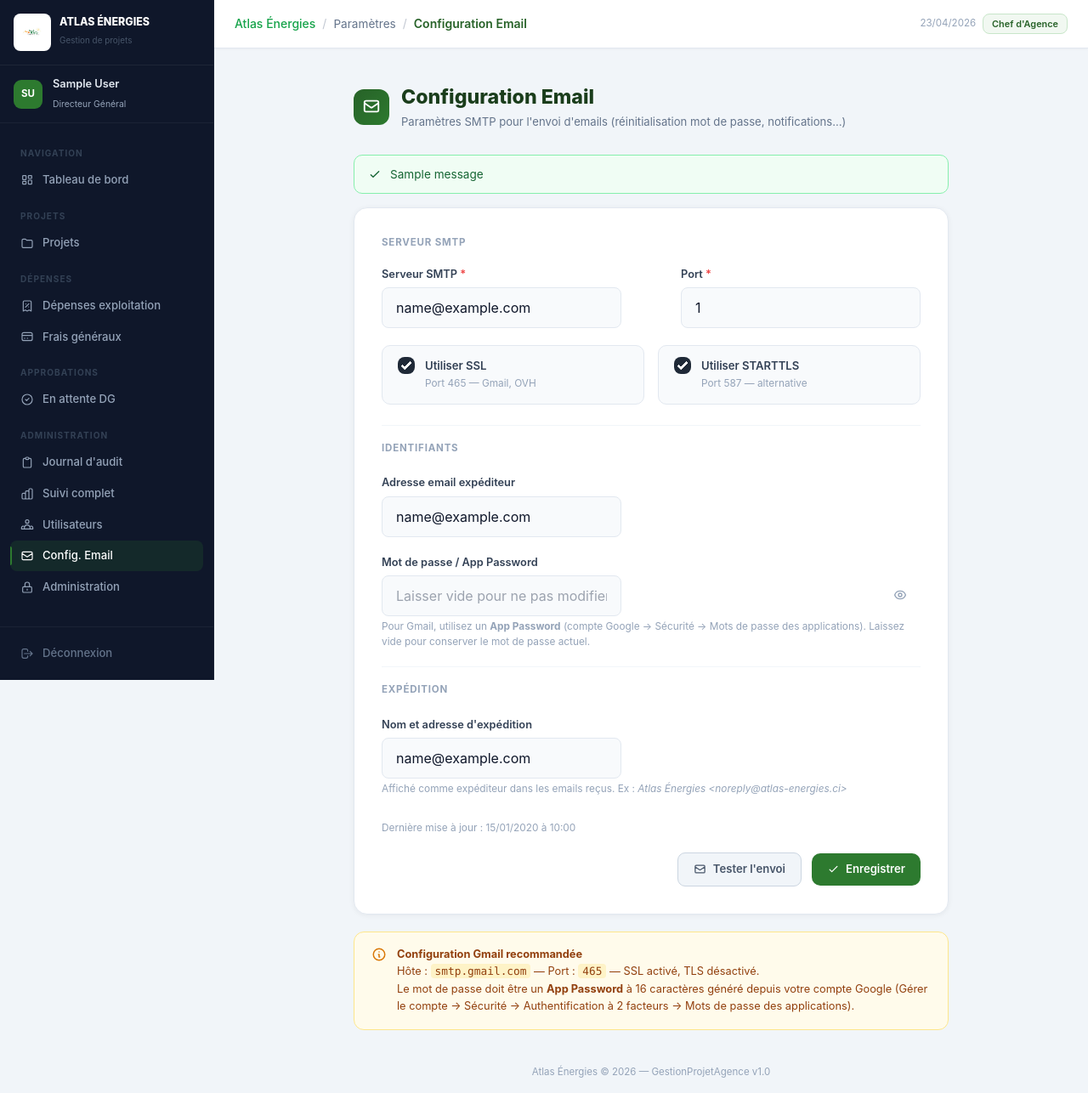
After one commit to Dadihans23/ATLAS-ENERGIE, a Django app: page /parametres/email/ in a window 1280 px wide. The commit adds this page. Shown: the whole page at 85% size. Run offline with Django 3.2, Linux system fonts and the light colour scheme; a user stored in the database is signed in; tables that the repository leaves empty hold one stand-in row (values such as "Sample post"); one stand-in notice (Sample message) is shown; parts of the project's set-up code (start-up, migrations or seed data) failed here and were passed over; some libraries are stand-ins or nearby versions.

Commit message:
fix email server stuff

```diff
--- a/atlas_energies/settings/base.py
+++ b/atlas_energies/settings/base.py
@@ -18,7 +18,7 @@ env = environ.Env(
     TAUX_EUR_XOF=(float, 655.957),
     TAUX_USD_XOF=(float, 605.00),
     MAX_UPLOAD_SIZE_MB=(int, 10),
-    EMAIL_BACKEND=(str, 'django.core.mail.backends.console.EmailBackend'),
+    EMAIL_BACKEND=(str, 'core.email_backend.DatabaseEmailBackend'),
     EMAIL_HOST=(str, 'smtp.gmail.com'),
     EMAIL_PORT=(int, 587),
     EMAIL_HOST_USER=(str, ''),
--- a/core/forms.py
+++ b/core/forms.py
@@ -5,7 +5,7 @@ from django import forms
 from django.contrib.auth.password_validation import validate_password
 from django.core.exceptions import ValidationError
 
-from .models import CustomUser
+from .models import CustomUser, EmailConfig
 
 
 class AgentCreationForm(forms.ModelForm):
@@ -97,3 +97,78 @@ class AgentEditForm(forms.ModelForm):
         labels = {
             'is_active': 'Compte actif',
         }
+
+
+CSS_INPUT = 'form-input-modern input input-bordered w-full'
+CSS_SELECT = 'form-input-modern select select-bordered w-full'
+
+
+class EmailConfigForm(forms.ModelForm):
+    """Formulaire de configuration SMTP (réservé au Chef d'Agence)."""
+
+    email_host_password = forms.CharField(
+        label="Mot de passe / App Password",
+        required=False,
+        widget=forms.PasswordInput(attrs={
+            'class': CSS_INPUT,
+            'placeholder': 'Laisser vide pour ne pas modifier',
+            'autocomplete': 'new-password',
+        }),
+    )
+
+    class Meta:
+        model = EmailConfig
+        fields = [
+            'email_host',
+            'email_port',
+            'email_use_ssl',
+            'email_use_tls',
+            'email_host_user',
+            'email_host_password',
+            'default_from_email',
+        ]
+        widgets = {
+            'email_host': forms.TextInput(attrs={
+                'class': CSS_INPUT,
+                'placeholder': 'smtp.gmail.com',
+            }),
+            'email_port': forms.NumberInput(attrs={
+                'class': CSS_INPUT,
+                'placeholder': '465',
+            }),
+            'email_use_ssl': forms.CheckboxInput(attrs={'class': 'checkbox checkbox-sm'}),
+            'email_use_tls': forms.CheckboxInput(attrs={'class': 'checkbox checkbox-sm'}),
+            'email_host_user': forms.EmailInput(attrs={
+                'class': CSS_INPUT,
+                'placeholder': 'expediteur@gmail.com',
+                'autocomplete': 'off',
+            }),
+            'default_from_email': forms.TextInput(attrs={
+                'class': CSS_INPUT,
+                'placeholder': 'Atlas Énergies <noreply@atlas-energies.ci>',
+            }),
+        }
+
+    def clean(self):
+        cleaned = super().clean()
+        ssl = cleaned.get('email_use_ssl')
+        tls = cleaned.get('email_use_tls')
+        if ssl and tls:
+            raise forms.ValidationError(
+                "SSL et TLS ne peuvent pas être activés en même temps. "
+                "Choisissez SSL (port 465) OU TLS (port 587)."
+            )
+        return cleaned
+
+    def save(self, commit=True):
+        instance = super().save(commit=False)
+        pwd = self.cleaned_data.get('email_host_password', '').strip()
+        if not pwd:
+            # Conserver l'ancien mot de passe si le champ est laissé vide
+            try:
+                instance.email_host_password = EmailConfig.objects.get(pk=1).email_host_password
+            except EmailConfig.DoesNotExist:
+                pass
+        if commit:
+            instance.save()
+        return instance
--- a/core/urls.py
+++ b/core/urls.py
@@ -14,4 +14,8 @@ urlpatterns = [
     path('utilisateurs/nouveau/', views.AgentCreateView.as_view(), name='agent_creer'),
     path('utilisateurs/<int:pk>/modifier/', views.AgentUpdateView.as_view(), name='agent_modifier'),
     path('utilisateurs/<int:pk>/toggle/', views.agent_toggle_active, name='agent_toggle'),
+
+    # Configuration email (Chef d'Agence uniquement)
+    path('parametres/email/', views.EmailConfigView.as_view(), name='email_config'),
+    path('parametres/email/test/', views.email_test, name='email_test'),
 ]
--- a/core/views.py
+++ b/core/views.py
@@ -12,14 +12,15 @@ from pathlib import Path as FilePath
 from django.conf import settings
 from django.contrib import messages
 from django.contrib.auth.decorators import login_required
+from django.core.mail import send_mail
 from django.http import FileResponse, Http404
 from django.shortcuts import render, redirect, get_object_or_404
 from django.urls import reverse_lazy
 from django.views.generic import ListView, CreateView, UpdateView
 
-from .forms import AgentCreationForm, AgentEditForm
+from .forms import AgentCreationForm, AgentEditForm, EmailConfigForm
 from .mixins import ChefRequiredMixin
-from .models import CustomUser
+from .models import CustomUser, EmailConfig
 
 security_logger = logging.getLogger('security')
 
@@ -165,6 +166,61 @@ def agent_toggle_active(request, pk):
     return redirect('core:agent_liste')
 
 
+# ─── Configuration email ─────────────────────────────────────────────────────
+
+class EmailConfigView(ChefRequiredMixin, UpdateView):
+    model = EmailConfig
+    form_class = EmailConfigForm
+    template_name = 'core/email_config.html'
+    success_url = reverse_lazy('core:email_config')
+
+    def get_object(self, queryset=None):
+        return EmailConfig.get_solo()
+
+    def form_valid(self, form):
+        form.save()
+        messages.success(self.request, "Configuration email enregistrée et appliquée.")
+        return redirect(self.success_url)
+
+    def form_invalid(self, form):
+        messages.error(self.request, "Erreur dans le formulaire. Vérifiez les champs.")
+        return super().form_invalid(form)
+
+
+@login_required
+def email_test(request):
+    """Envoie un email de test au compte connecté (Chef uniquement)."""
+    if not request.user.is_chef:
+        raise Http404
+    if request.method != 'POST':
+        return redirect('core:email_config')
+
+    destinataire = request.user.email
+    try:
+        send_mail(
+            subject="[Atlas Énergies] Test de configuration email",
+            message=(
+                "Bonjour,\n\n"
+                "Cet email confirme que la configuration SMTP est opérationnelle.\n\n"
+                "— Atlas Énergies"
+            ),
+            from_email=settings.DEFAULT_FROM_EMAIL,
+            recipient_list=[destinataire],
+            fail_silently=False,
+        )
+        messages.success(
+            request,
+            f"Email de test envoyé à {destinataire}. Vérifiez votre boîte de réception."
+        )
+    except Exception as exc:
+        messages.error(
+            request,
+            f"Échec de l'envoi : {exc}"
+        )
+
+    return redirect('core:email_config')
+
+
 # ─── Handlers d'erreur ────────────────────────────────────────────────────────
 
 def handler403(request, exception=None):
--- a/templates/base.html
+++ b/templates/base.html
@@ -586,6 +586,14 @@
       </svg>
       Utilisateurs
     </a>
+    <a href="{% url 'core:email_config' %}"
+       class="nav-item {% if 'parametres/email' in request.path %}active{% endif %}">
+      <svg class="w-4 h-4 shrink-0" fill="none" stroke="currentColor" viewBox="0 0 24 24">
+        <path stroke-linecap="round" stroke-linejoin="round" stroke-width="1.75"
+              d="M3 8l7.89 5.26a2 2 0 002.22 0L21 8M5 19h14a2 2 0 002-2V7a2 2 0 00-2-2H5a2 2 0 00-2 2v10a2 2 0 002 2z"/>
+      </svg>
+      Config. Email
+    </a>
     <a href="/admin/" class="nav-item">
       <svg class="w-4 h-4 shrink-0" fill="none" stroke="currentColor" viewBox="0 0 24 24">
         <path stroke-linecap="round" stroke-linejoin="round" stroke-width="1.75"
--- /dev/null
+++ b/templates/core/email_config.html
@@ -0,0 +1,261 @@
+{% extends "base.html" %}
+
+{% block title %}Configuration Email{% endblock %}
+
+{% block breadcrumb %}
+  <span style="color:rgba(100,116,139,0.4)">/</span>
+  <span style="color:#64748b; font-size:0.85rem;">Paramètres</span>
+  <span style="color:rgba(100,116,139,0.4)">/</span>
+  <span style="color:#276228; font-weight:600">Configuration Email</span>
+{% endblock %}
+
+{% block content %}
+<div class="animate-in" style="max-width:700px; margin:0 auto;">
+
+  <!-- En-tête -->
+  <div style="margin-bottom:28px;">
+    <div style="display:flex; align-items:center; gap:14px; margin-bottom:6px;">
+      <div style="width:42px; height:42px; background:linear-gradient(135deg,#276228,#2d7a2f);
+                  border-radius:12px; display:flex; align-items:center; justify-content:center; flex-shrink:0;">
+        <svg style="width:22px;height:22px;color:#fff;" fill="none" stroke="currentColor" viewBox="0 0 24 24">
+          <path stroke-linecap="round" stroke-linejoin="round" stroke-width="2"
+                d="M3 8l7.89 5.26a2 2 0 002.22 0L21 8M5 19h14a2 2 0 002-2V7a2 2 0 00-2-2H5a2 2 0 00-2 2v10a2 2 0 002 2z"/>
+        </svg>
+      </div>
+      <div>
+        <h1 style="font-size:1.45rem; font-weight:800; color:#1a3d1b; margin:0;">Configuration Email</h1>
+        <p style="color:#64748b; font-size:0.82rem; margin:2px 0 0;">
+          Paramètres SMTP pour l'envoi d'emails (réinitialisation mot de passe, notifications…)
+        </p>
+      </div>
+    </div>
+  </div>
+
+  <!-- Messages -->
+  {% if messages %}
+  {% for msg in messages %}
+  <div style="margin-bottom:16px; padding:12px 16px; border-radius:10px; display:flex; align-items:center; gap:10px; font-size:0.85rem;
+              {% if msg.tags == 'success' %}background:#f0fdf4; border:1px solid #86efac; color:#166534;
+              {% else %}background:#fef2f2; border:1px solid #fecaca; color:#dc2626;{% endif %}">
+    {% if msg.tags == 'success' %}
+    <svg style="width:16px;height:16px;flex-shrink:0;" fill="none" stroke="currentColor" viewBox="0 0 24 24">
+      <path stroke-linecap="round" stroke-linejoin="round" stroke-width="2" d="M5 13l4 4L19 7"/>
+    </svg>
+    {% else %}
+    <svg style="width:16px;height:16px;flex-shrink:0;" fill="none" stroke="currentColor" viewBox="0 0 24 24">
+      <path stroke-linecap="round" stroke-linejoin="round" stroke-width="2"
+            d="M12 8v4m0 4h.01M21 12a9 9 0 11-18 0 9 9 0 0118 0z"/>
+    </svg>
+    {% endif %}
+    {{ msg }}
+  </div>
+  {% endfor %}
+  {% endif %}
+
+  <!-- Carte formulaire -->
+  <div class="form-page-card" style="padding:32px;">
+    <form method="post" novalidate>
+      {% csrf_token %}
+
+      <!-- Section serveur -->
+      <p style="font-size:0.72rem; font-weight:700; color:#94a3b8; text-transform:uppercase;
+                letter-spacing:0.07em; margin-bottom:18px;">Serveur SMTP</p>
+
+      <div style="display:grid; grid-template-columns:2fr 1fr; gap:20px; margin-bottom:20px;">
+        <!-- Hôte -->
+        <div>
+          <label style="display:block; font-size:0.8rem; font-weight:600; color:#334155; margin-bottom:6px;">
+            Serveur SMTP <span style="color:#ef4444">*</span>
+          </label>
+          {{ form.email_host }}
+          {% if form.email_host.errors %}
+          <p style="color:#dc2626; font-size:0.75rem; margin-top:4px;">{{ form.email_host.errors.0 }}</p>
+          {% endif %}
+        </div>
+        <!-- Port -->
+        <div>
+          <label style="display:block; font-size:0.8rem; font-weight:600; color:#334155; margin-bottom:6px;">
+            Port <span style="color:#ef4444">*</span>
+          </label>
+          {{ form.email_port }}
+          {% if form.email_port.errors %}
+          <p style="color:#dc2626; font-size:0.75rem; margin-top:4px;">{{ form.email_port.errors.0 }}</p>
+          {% endif %}
+        </div>
+      </div>
+
+      <!-- SSL / TLS -->
+      <div style="display:grid; grid-template-columns:1fr 1fr; gap:16px; margin-bottom:24px;">
+        <div style="padding:14px 18px; background:#f8fafc; border:1px solid #e2e8f0; border-radius:10px;
+                    display:flex; align-items:flex-start; gap:12px;">
+          {{ form.email_use_ssl }}
+          <div>
+            <label for="id_email_use_ssl" style="font-size:0.82rem; font-weight:600; color:#334155; cursor:pointer; display:block;">
+              Utiliser SSL
+            </label>
+            <p style="font-size:0.74rem; color:#94a3b8; margin:3px 0 0;">Port 465 — Gmail, OVH</p>
+          </div>
+        </div>
+        <div style="padding:14px 18px; background:#f8fafc; border:1px solid #e2e8f0; border-radius:10px;
+                    display:flex; align-items:flex-start; gap:12px;">
+          {{ form.email_use_tls }}
+          <div>
+            <label for="id_email_use_tls" style="font-size:0.82rem; font-weight:600; color:#334155; cursor:pointer; display:block;">
+              Utiliser STARTTLS
+            </label>
+            <p style="font-size:0.74rem; color:#94a3b8; margin:3px 0 0;">Port 587 — alternative</p>
+          </div>
+        </div>
+      </div>
+      {% if form.email_use_ssl.errors or form.email_use_tls.errors %}
+      <p style="color:#dc2626; font-size:0.75rem; margin-top:-16px; margin-bottom:16px;">
+        {{ form.email_use_ssl.errors.0 }}{{ form.email_use_tls.errors.0 }}
+      </p>
+      {% endif %}
+
+      <!-- Séparateur -->
+      <div style="border-top:1px solid #f1f5f9; margin:4px 0 22px;">
+        <p style="font-size:0.72rem; font-weight:700; color:#94a3b8; text-transform:uppercase;
+                  letter-spacing:0.07em; margin:18px 0 0;">Identifiants</p>
+      </div>
+
+      <!-- Compte expéditeur -->
+      <div style="margin-bottom:20px;">
+        <label style="display:block; font-size:0.8rem; font-weight:600; color:#334155; margin-bottom:6px;">
+          Adresse email expéditeur
+        </label>
+        {{ form.email_host_user }}
+        {% if form.email_host_user.errors %}
+        <p style="color:#dc2626; font-size:0.75rem; margin-top:4px;">{{ form.email_host_user.errors.0 }}</p>
+        {% endif %}
+      </div>
+
+      <!-- Mot de passe -->
+      <div style="margin-bottom:20px;">
+        <label style="display:block; font-size:0.8rem; font-weight:600; color:#334155; margin-bottom:6px;">
+          Mot de passe / App Password
+        </label>
+        <div style="position:relative;">
+          {{ form.email_host_password }}
+          <button type="button" onclick="togglePwd('id_email_host_password','eye-pwd')"
+                  style="position:absolute; right:12px; top:50%; transform:translateY(-50%);
+                         background:none; border:none; cursor:pointer; color:#94a3b8; padding:4px;">
+            <svg id="eye-pwd" style="width:16px;height:16px;" fill="none" stroke="currentColor" viewBox="0 0 24 24">
+              <path stroke-linecap="round" stroke-linejoin="round" stroke-width="2"
+                    d="M15 12a3 3 0 11-6 0 3 3 0 016 0z"/>
+              <path stroke-linecap="round" stroke-linejoin="round" stroke-width="2"
+                    d="M2.458 12C3.732 7.943 7.523 5 12 5c4.478 0 8.268 2.943 9.542 7-1.274 4.057-5.064 7-9.542 7-4.477 0-8.268-2.943-9.542-7z"/>
+            </svg>
+          </button>
+        </div>
+        <p style="font-size:0.74rem; color:#94a3b8; margin-top:4px;">
+          Pour Gmail, utilisez un <strong>App Password</strong> (compte Google → Sécurité → Mots de passe des applications).
+          Laissez vide pour conserver le mot de passe actuel.
+        </p>
+        {% if form.email_host_password.errors %}
+        <p style="color:#dc2626; font-size:0.75rem; margin-top:4px;">{{ form.email_host_password.errors.0 }}</p>
+        {% endif %}
+      </div>
+
+      <!-- Séparateur -->
+      <div style="border-top:1px solid #f1f5f9; margin:4px 0 22px;">
+        <p style="font-size:0.72rem; font-weight:700; color:#94a3b8; text-transform:uppercase;
+                  letter-spacing:0.07em; margin:18px 0 0;">Expédition</p>
+      </div>
+
+      <!-- Default From -->
+      <div style="margin-bottom:28px;">
+        <label style="display:block; font-size:0.8rem; font-weight:600; color:#334155; margin-bottom:6px;">
+          Nom et adresse d'expédition
+        </label>
+        {{ form.default_from_email }}
+        <p style="font-size:0.74rem; color:#94a3b8; margin-top:4px;">
+          Affiché comme expéditeur dans les emails reçus. Ex : <em>Atlas Énergies &lt;noreply@atlas-energies.ci&gt;</em>
+        </p>
+        {% if form.default_from_email.errors %}
+        <p style="color:#dc2626; font-size:0.75rem; margin-top:4px;">{{ form.default_from_email.errors.0 }}</p>
+        {% endif %}
+      </div>
+
+      <!-- Erreurs globales -->
+      {% if form.non_field_errors %}
+      <div style="background:#fef2f2; border:1px solid #fecaca; border-radius:10px; padding:12px 16px; margin-bottom:20px;
+                  display:flex; align-items:center; gap:8px; font-size:0.82rem; color:#dc2626;">
+        <svg style="width:16px;height:16px;flex-shrink:0;" fill="none" stroke="currentColor" viewBox="0 0 24 24">
+          <path stroke-linecap="round" stroke-linejoin="round" stroke-width="2"
+                d="M12 8v4m0 4h.01M21 12a9 9 0 11-18 0 9 9 0 0118 0z"/>
+        </svg>
+        <span>{{ form.non_field_errors.0 }}</span>
+      </div>
+      {% endif %}
+
+      <!-- Dernière mise à jour -->
+      {% if object.updated_at %}
+      <p style="font-size:0.74rem; color:#94a3b8; margin-bottom:20px;">
+        Dernière mise à jour : {{ object.updated_at|date:"d/m/Y à H:i" }}
+      </p>
+      {% endif %}
+
+      <!-- Actions -->
+      <div style="display:flex; gap:12px; align-items:center; justify-content:flex-end; flex-wrap:wrap;">
+        <!-- Bouton test — form séparé via l'attribut form= -->
+        <button type="submit" form="form-email-test"
+                style="display:inline-flex; align-items:center; gap:8px; padding:9px 18px;
+                       background:#f1f5f9; border:1px solid #cbd5e1; border-radius:9px;
+                       font-size:0.82rem; font-weight:600; color:#475569; cursor:pointer;">
+          <svg style="width:15px;height:15px;" fill="none" stroke="currentColor" viewBox="0 0 24 24">
+            <path stroke-linecap="round" stroke-linejoin="round" stroke-width="2"
+                  d="M3 8l7.89 5.26a2 2 0 002.22 0L21 8M5 19h14a2 2 0 002-2V7a2 2 0 00-2-2H5a2 2 0 00-2 2v10a2 2 0 002 2z"/>
+          </svg>
+          Tester l'envoi
+        </button>
+
+        <!-- Enregistrer -->
+        <button type="submit" class="btn-glass-primary">
+          <svg style="width:15px;height:15px;" fill="none" stroke="currentColor" viewBox="0 0 24 24">
+            <path stroke-linecap="round" stroke-linejoin="round" stroke-width="2" d="M5 13l4 4L19 7"/>
+          </svg>
+          Enregistrer
+        </button>
+      </div>
+    </form>
+
+    <!-- Formulaire test séparé (hors du form principal) -->
+    <form id="form-email-test" method="post" action="{% url 'core:email_test' %}" style="display:none;">
+      {% csrf_token %}
+    </form>
+  </div>
+
+  <!-- Info-bulle Gmail -->
+  <div style="margin-top:20px; padding:16px 20px; background:#fffbeb; border:1px solid #fde68a;
+              border-radius:12px; display:flex; gap:12px; align-items:flex-start;">
+    <svg style="width:18px;height:18px;color:#d97706;flex-shrink:0;margin-top:1px;" fill="none" stroke="currentColor" viewBox="0 0 24 24">
+      <path stroke-linecap="round" stroke-linejoin="round" stroke-width="2"
+            d="M13 16h-1v-4h-1m1-4h.01M21 12a9 9 0 11-18 0 9 9 0 0118 0z"/>
+    </svg>
+    <div style="font-size:0.8rem; color:#92400e; line-height:1.6;">
+      <strong>Configuration Gmail recommandée</strong><br>
+      Hôte : <code style="background:#fef3c7;padding:1px 5px;border-radius:4px;">smtp.gmail.com</code> —
+      Port : <code style="background:#fef3c7;padding:1px 5px;border-radius:4px;">465</code> —
+      SSL activé, TLS désactivé.<br>
+      Le mot de passe doit être un <strong>App Password</strong> à 16 caractères généré depuis votre compte Google
+      (Gérer le compte → Sécurité → Authentification à 2 facteurs → Mots de passe des applications).
+    </div>
+  </div>
+
+</div>
+
+<script>
+function togglePwd(inputId, iconId) {
+  var input = document.getElementById(inputId);
+  var icon = document.getElementById(iconId);
+  if (input.type === 'password') {
+    input.type = 'text';
+    icon.innerHTML = '<path stroke-linecap="round" stroke-linejoin="round" stroke-width="2" d="M13.875 18.825A10.05 10.05 0 0112 19c-4.478 0-8.268-2.943-9.543-7a9.97 9.97 0 011.563-3.029m5.858.908a3 3 0 114.243 4.243M9.878 9.878l4.242 4.242M9.88 9.88l-3.29-3.29m7.532 7.532l3.29 3.29M3 3l3.59 3.59m0 0A9.953 9.953 0 0112 5c4.478 0 8.268 2.943 9.543 7a10.025 10.025 0 01-4.132 5.411m0 0L21 21"/>';
+  } else {
+    input.type = 'password';
+    icon.innerHTML = '<path stroke-linecap="round" stroke-linejoin="round" stroke-width="2" d="M15 12a3 3 0 11-6 0 3 3 0 016 0z"/><path stroke-linecap="round" stroke-linejoin="round" stroke-width="2" d="M2.458 12C3.732 7.943 7.523 5 12 5c4.478 0 8.268 2.943 9.542 7-1.274 4.057-5.064 7-9.542 7-4.477 0-8.268-2.943-9.542-7z"/>';
+  }
+}
+</script>
+{% endblock %}
```
Also changed, not shown: core/email_backend.py (added, +31 -0 lines), core/models.py (+93 -0 lines), core/migrations/0004_emailconfig.py (added).
